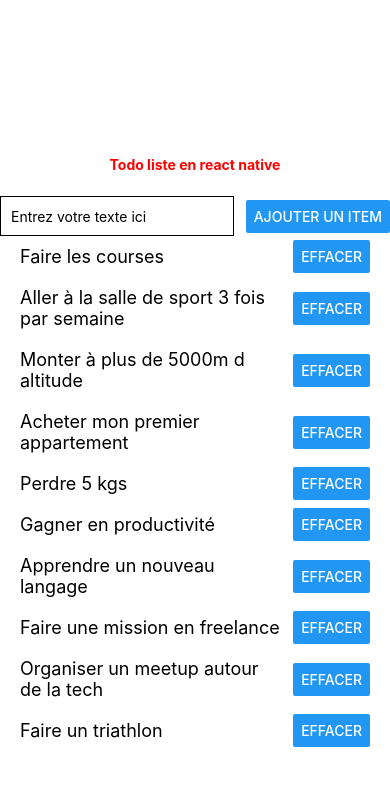
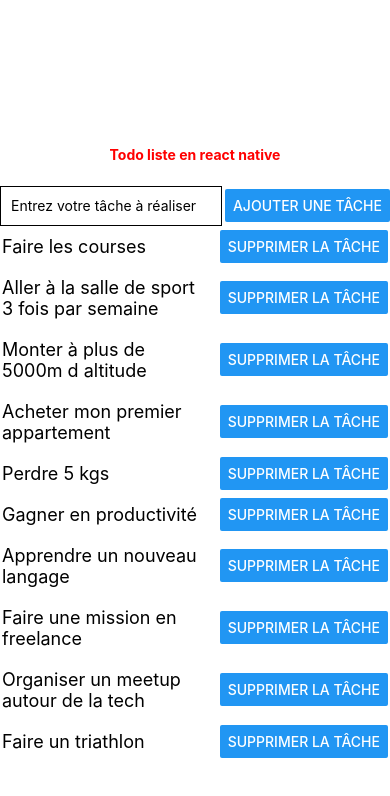
Before and after one commit to Tarek-69/React-Native, a React Native app: screen / in a window 390 px wide. Shown: the top 796 px of the page. Built offline with nearby package versions, Linux system fonts and the light colour scheme.

Commit message:
Correction de quelques bugs

```diff
--- a/App.js
+++ b/App.js
@@ -43,12 +43,12 @@ export default function App() {
         <View style={styles.inputContainer}>
           <TextInput
             style={styles.input}
-            placeholder="Entrez votre texte ici"
+            placeholder="Entrez votre tâche à réaliser"
             value={text}
             onChangeText={onChangeText}
           />
 
-          <Button title="Ajouter un item" onPress={handleAddGoal} />
+          <Button title="Ajouter une tâche" onPress={handleAddGoal} />
         </View>
 
         <FlatList
@@ -57,7 +57,7 @@ export default function App() {
             <View style={styles.listItemContainer}>
               <Text style={styles.listItem}>{item.goal}</Text>
               <Button
-                title="Effacer"
+                title="Supprimer la tâche"
                 onPress={() => handleDeleteGoal(item.index)}
               />
             </View>
@@ -93,13 +93,13 @@ const styles = StyleSheet.create({
     borderWidth: 1,
     padding: 10,
     width: "60%",
-    marginRight: 0,
+    marginRight: 3,
   },
   listItemContainer: {
     flexDirection: "row",
     justifyContent: "space-between",
     alignItems: "center",
-    marginHorizontal: 20,
+    marginHorizontal: 2,
   },
   listItem: {
     marginLeft: 0,
```
